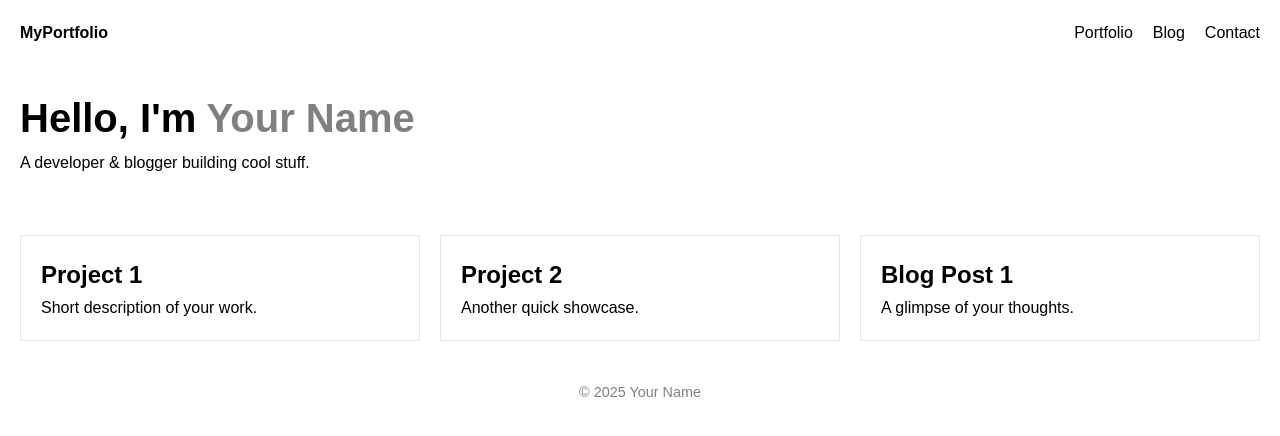
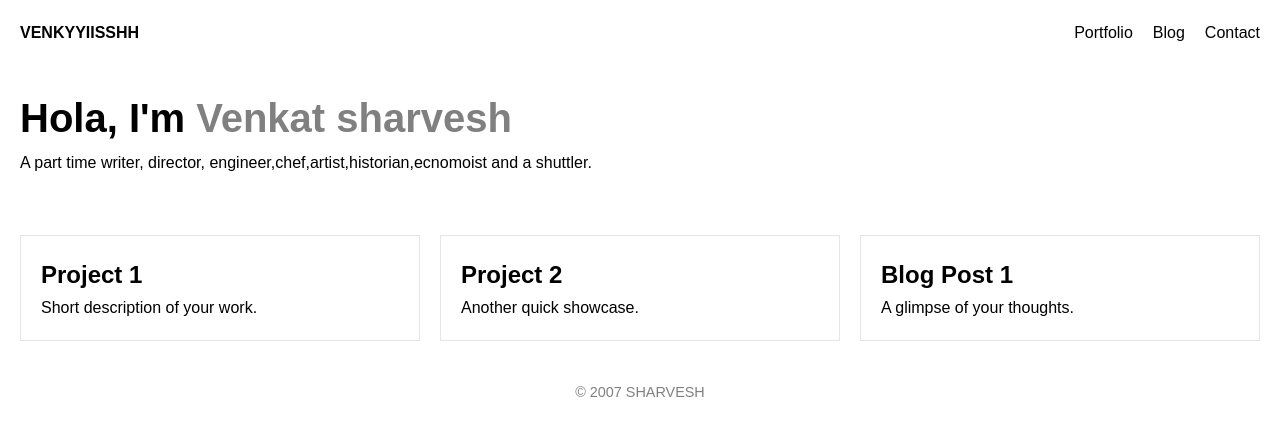
Before and after one commit to sharvesh-7/MY-BLOG, a plain HTML site: page index.html in a window 1280 px wide. Drawn offline with Linux system fonts and the light colour scheme; no server answers.

Commit message:
Update index.html

```diff
--- a/index.html
+++ b/index.html
@@ -3,14 +3,14 @@
 <head>
   <meta charset="UTF-8">
   <meta name="viewport" content="width=device-width, initial-scale=1.0">
-  <title>My Portfolio</title>
+  <title>VENKYYIISSHH</title>
   <link rel="stylesheet" href="style.css">
 </head>
 <body>
   <!-- Navigation -->
   <header>
     <nav class="navbar">
-      <a href="index.html" class="logo">MyPortfolio</a>
+      <a href="index.html" class="logo">VENKYYIISSHH</a>
       <ul class="nav-links">
         <li><a href="portfolio.html">Portfolio</a></li>
         <li><a href="blog.html">Blog</a></li>
@@ -21,8 +21,8 @@
 
   <!-- Hero Section -->
   <section class="hero">
-    <h1>Hello, I'm <span>Your Name</span></h1>
-    <p>A developer & blogger building cool stuff.</p>
+    <h1>Hola, I'm <span>Venkat sharvesh</span></h1>
+    <p>A part time writer, director, engineer,chef,artist,historian,ecnomoist and a shuttler.</p>
   </section>
 
   <!-- Portfolio Preview -->
@@ -42,7 +42,7 @@
   </section>
 
   <footer>
-    <p>© 2025 Your Name</p>
+    <p>© 2007 SHARVESH</p>
   </footer>
 
   <script src="script.js"></script>
```
